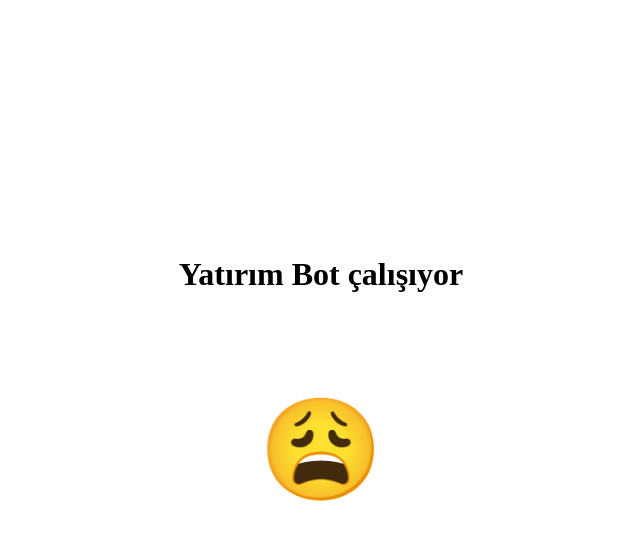
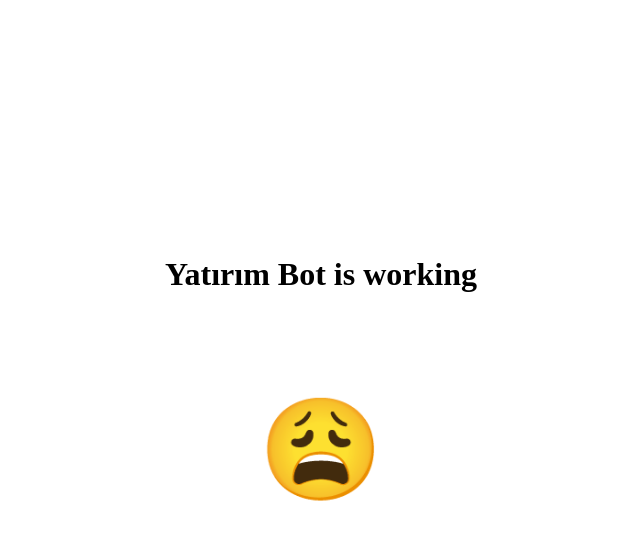
Before and after one commit to Descite-Co/yatirimbot, a Flask app: page / in a window 1280 px wide. Shown: the top 540 px of the page, without its empty margins (319-959 px from the left). Run offline with Flask 3, Linux system fonts and the light colour scheme.

Commit message:
html temp changes

```diff
--- a/templates/index.html
+++ b/templates/index.html
@@ -6,7 +6,7 @@
 </head>
 <body style="margin: 0; height: 100vh; display: flex; align-items: center; justify-content: center;">
     <div>
-        <h1 style="padding: 10px">Yatırım Bot çalışıyor</h1>
+        <h1 style="padding: 10px">Yatırım Bot is working</h1>
         <div style="display: flex; align-items: center; justify-content: center;">
             <h1 style="font-size: 100px">😩</h1>
         </div>
```
